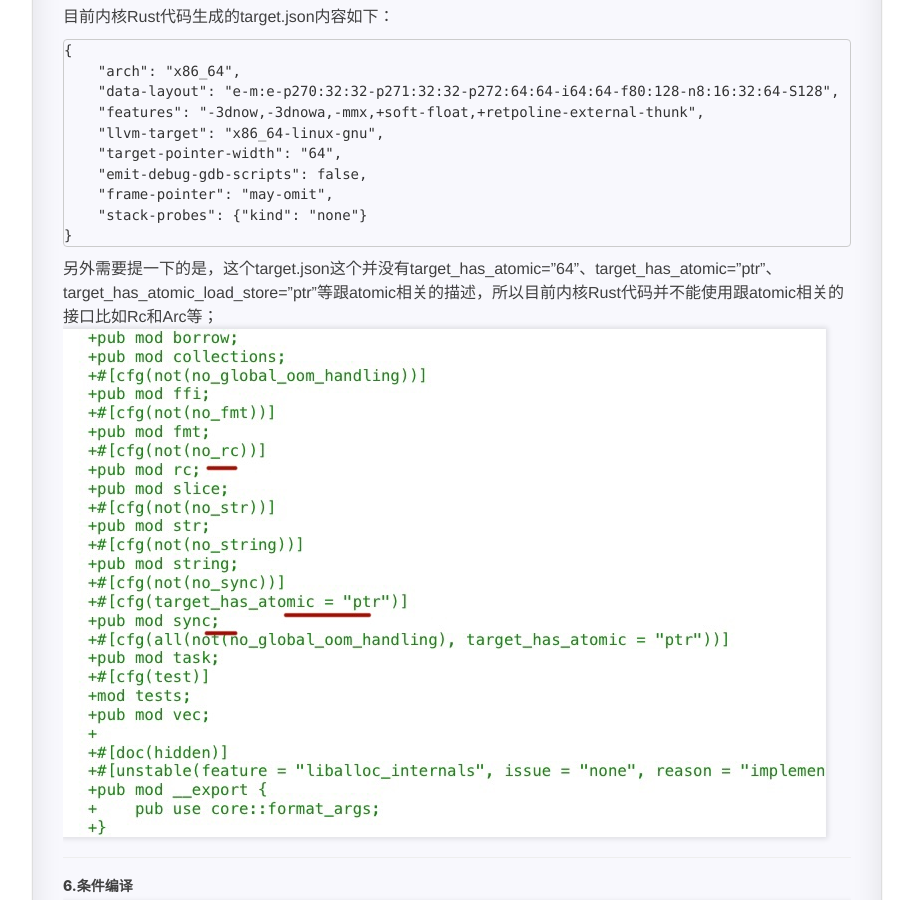
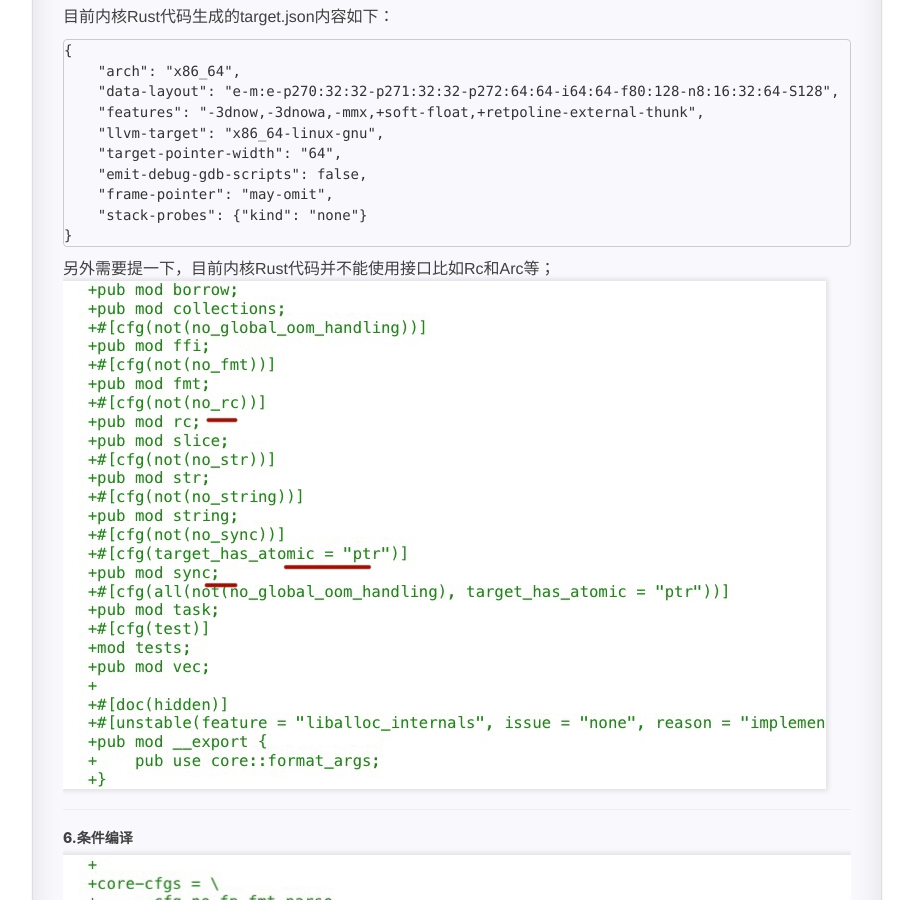
Before and after one commit to Grainspring/grainspring.github.io, a Jekyll site: the page built from _posts/2022-10-26-interpret_initial_commit_of_Rust_into_linux_kernel.md, in a window 1280 px wide and 900 px high, scrolled down 12205 px. Shown: the whole window, without its empty margins (37-950 px from the left). Built offline with Jekyll 4.4.1, drawn with Linux system fonts in a browser that asks for light colours; nearby versions of some CDN libraries; comment, search, counter and statistics services are not loaded; a style sheet for code colours, icons or effects is not loaded.

Commit message:
update interpret initial commit

````diff
--- a/_posts/2022-10-26-interpret_initial_commit_of_Rust_into_linux_kernel.md
+++ b/_posts/2022-10-26-interpret_initial_commit_of_Rust_into_linux_kernel.md
@@ -208,7 +208,7 @@ module宏对使用者来讲相当的简明扼要，但要实现与C语言实现
 }
 ```
 
-另外需要提一下的是，这个target.json这个并没有target_has_atomic="64"、target_has_atomic="ptr"、target_has_atomic_load_store="ptr"等跟atomic相关的描述，所以目前内核Rust代码并不能使用跟atomic相关的接口比如Rc和Arc等；
+另外需要提一下，目前内核Rust代码并不能使用接口比如Rc和Arc等；
 ![atomic cfgs](/imgs/linux6.1.target.atomic.jpg "atomic cfgs")
 
 ---
````
